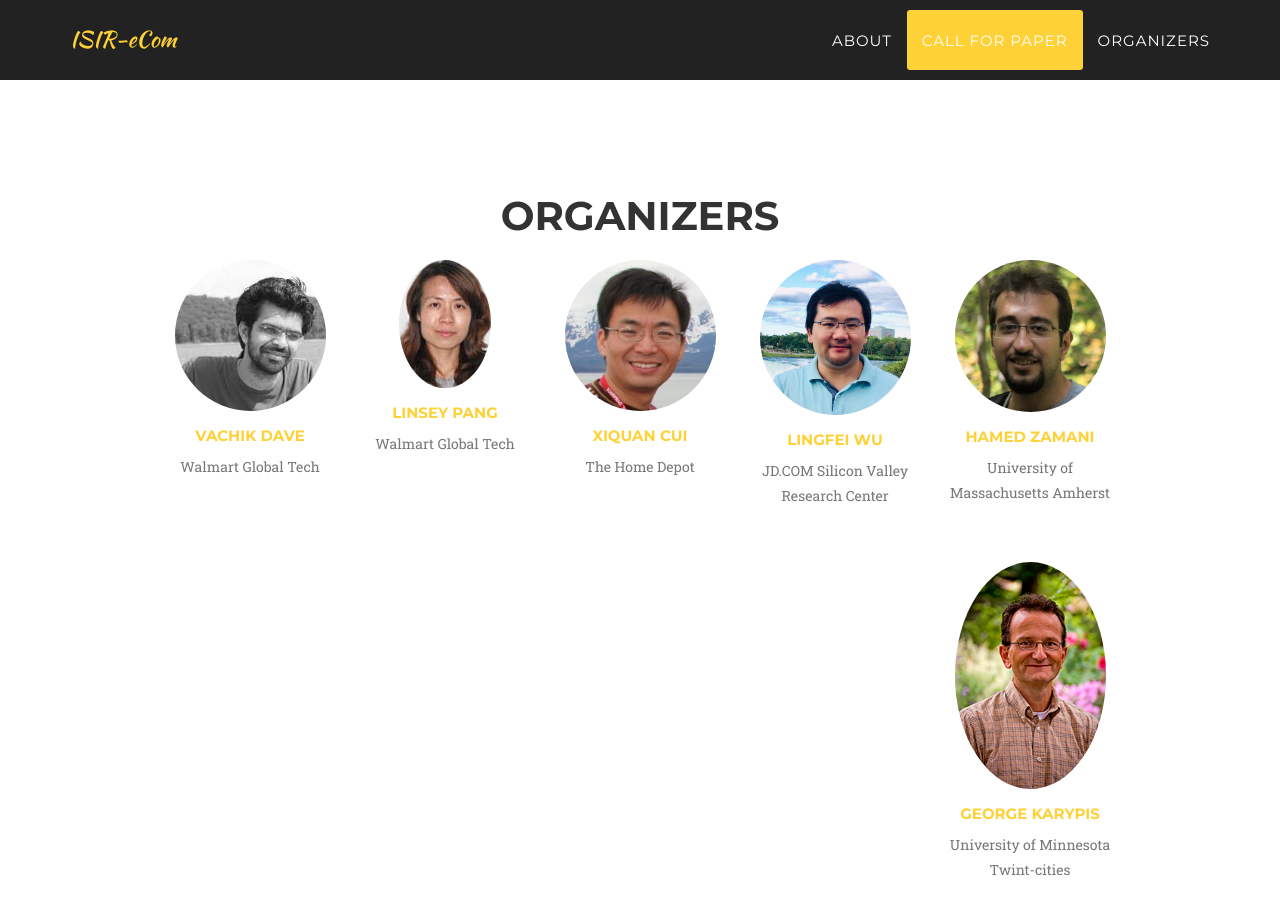
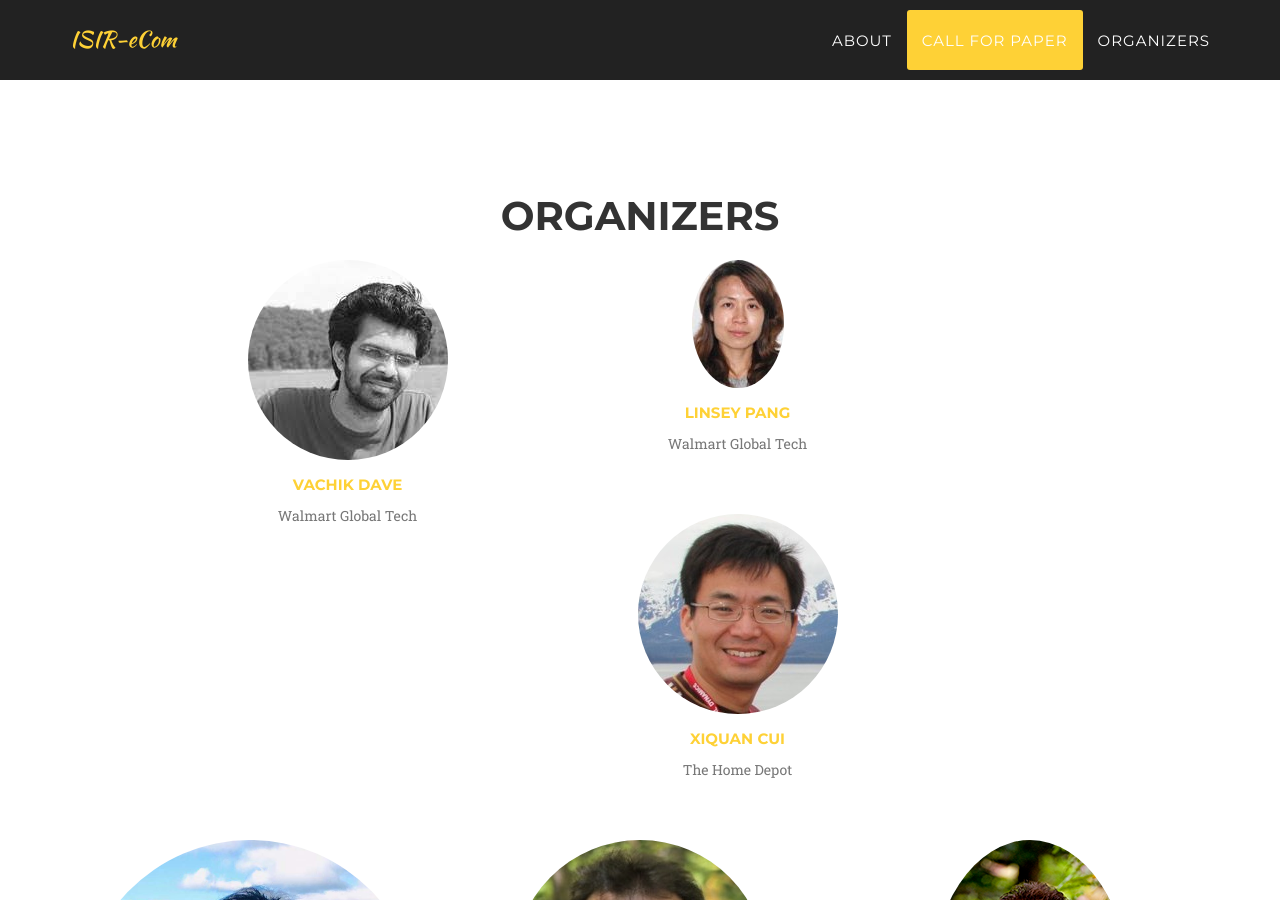
Before and after one commit to ISIR-eCom/ISIR-eCom.github.io, a Jekyll site: the page built from index.html, in a window 1280 px wide and 900 px high, scrolled down 5148 px. Built offline with Jekyll 4.4.1, drawn with Linux system fonts in a browser that asks for light colours; some web fonts are replaced.

Commit message:
update format

```diff
--- a/_includes/organizers.html
+++ b/_includes/organizers.html
@@ -11,7 +11,7 @@
                 <div class="col-xs-1">
                 </div>
                 {% for member in site.people %}
-                <div class="col-xs-2">
+                <div class="col-xs-4">
                     <div class="team-member">
                         <img src="img/team/{{ member.pic }}.jpg" class="img-responsive img-circle" alt="">
                         <a href="{{ member.url }}" target="\_blank">
```
